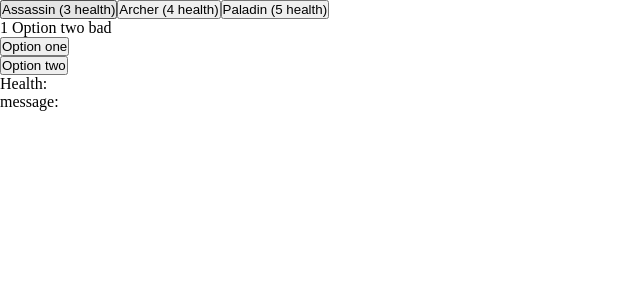
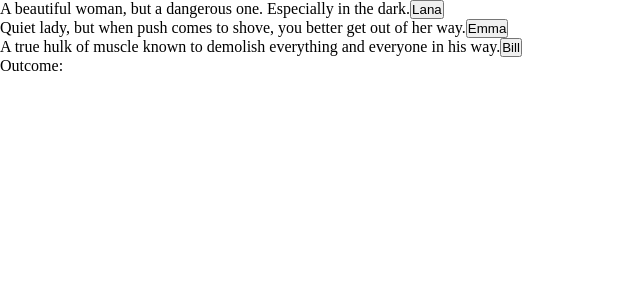
Before and after one commit to Villi5ta/adventure-game, a Next.js app: page / in a window 1280 px wide. Shown: the top 300 px of the page, without its empty margins (0-640 px from the left). Built offline with nearby package versions, Linux system fonts and the light colour scheme.

Commit message:
split game features to components, start of money, upgrade system

```diff
--- /dev/null
+++ b/components/CharacterSelector/CharacterSelector.tsx
@@ -0,0 +1,56 @@
+import React from "react";
+import styles from "./CharacterSelector.module.css";
+
+// eslint-disable-next-line react/prop-types
+const CharacterSelector = ({ setCharacter }) => {
+  type CharacterClassSelectType = {
+    name: string;
+    health: number;
+    money: number;
+  };
+
+  const characterClassSelect: CharacterClassSelectType[] = [
+    {
+      name: "Lana",
+      health: 3,
+      money: 10,
+    },
+    {
+      name: "Emma",
+      health: 4,
+      money: 7,
+    },
+    {
+      name: "Bill",
+      health: 5,
+      money: 6,
+    },
+  ];
+  return (
+    <div className={styles.characterBuilder}>
+      <div>
+        A beautiful woman, but a dangerous one. Especially in the dark.
+        <button onClick={() => setCharacter(characterClassSelect[0])}>
+          Lana
+        </button>
+      </div>
+
+      <div>
+        Quiet lady, but when push comes to shove, you better get out of her way.
+        <button onClick={() => setCharacter(characterClassSelect[1])}>
+          Emma
+        </button>
+      </div>
+
+      <div>
+        A true hulk of muscle known to demolish everything and everyone in his
+        way.
+        <button onClick={() => setCharacter(characterClassSelect[2])}>
+          Bill
+        </button>
+      </div>
+    </div>
+  );
+};
+
+export default CharacterSelector;
--- /dev/null
+++ b/components/Encounters/Encounters.tsx
@@ -0,0 +1,174 @@
+/* eslint-disable react/prop-types */
+import React, { useState } from "react";
+import styles from "./Encounters.module.css";
+
+type OptionType = {
+  text: string;
+  healthChange: number;
+  resultMessage: string;
+  upgradePointsReward: number;
+  moneyReward: number;
+};
+
+type EncounterType = {
+  question: string;
+  options: OptionType[];
+};
+
+const Encounters = ({
+  characterHealth,
+  setCharacterHealth,
+  characterMoney,
+  setCharacterMoney,
+  upgradePoints,
+  setUpgradePoints,
+  setResultMessage,
+}) => {
+  const [currentEncounter, setCurrentEncounter] = useState(0);
+  const [characterState, setCharacterState] = useState(true);
+
+  const optionClick = (
+    healthChange,
+    resultMessage,
+    upgradePointsReward,
+    moneyReward
+  ) => {
+    setResultMessage(resultMessage);
+
+    const updatedHealth = characterHealth + healthChange;
+    setCharacterHealth(updatedHealth);
+
+    console.log(healthChange);
+
+    const updateCharacterMoney = characterMoney + moneyReward;
+    setCharacterMoney(updateCharacterMoney);
+
+    const updatedUpgradePoints = upgradePoints + upgradePointsReward;
+    setUpgradePoints(updatedUpgradePoints);
+
+    if (updatedHealth <= 0) {
+      setCharacterState(false);
+    } else {
+      setCurrentEncounter((prev) => prev + 1);
+    }
+  };
+
+  const encounters: EncounterType[] = [
+    {
+      question:
+        "You're at the begin of your journey. Before setting off, you should decide if you'd rather work on your skills or equipment.",
+      options: [
+        {
+          text: "You decide to freshen up your combat moves (+2HP)",
+          healthChange: +2,
+          resultMessage:
+            "After wining a sparring match against a tree, you feel ready for whats ahead.",
+          upgradePointsReward: 1,
+          moneyReward: 0,
+        },
+        {
+          text: "Quality equipment is key, no farmer can do his job with broken plow (+2UP)",
+          healthChange: 0,
+          resultMessage:
+            "After looking through your equipment, you discover some weak points. You fix them.",
+          upgradePointsReward: 2,
+          moneyReward: 0,
+        },
+      ],
+    },
+    {
+      question:
+        "As is usual in Normandia, the second you begin traveling somewhere, a group of bandits come after you. Do you engage or bribe them?",
+      options: [
+        {
+          text: "FIGHT! They who do they think they are?",
+          healthChange: -4,
+          resultMessage:
+            "After a vicious fight, the bandits lay dead. You scour their bodies and find some money. Probably some other poor travelers.",
+          upgradePointsReward: 2,
+          moneyReward: 2,
+        },
+        {
+          text: "Pay them",
+          healthChange: 0,
+          resultMessage:
+            "You give them a part of hard earned money. They move on.",
+          upgradePointsReward: -2,
+          moneyReward: -2,
+        },
+      ],
+    },
+    {
+      question: "3 Option one bad",
+      options: [
+        {
+          text: "Option one",
+          healthChange: -1,
+          resultMessage: "eeeeeeeeeeee",
+          upgradePointsReward: 1,
+          moneyReward: 0,
+        },
+        {
+          text: "Option two",
+          healthChange: 0,
+          resultMessage: "fffffffff",
+          upgradePointsReward: 3,
+          moneyReward: 0,
+        },
+      ],
+    },
+  ];
+
+  const encounter = encounters[currentEncounter];
+
+  if (!characterState) {
+    setTimeout(() => {
+      location.reload();
+    }, 1500);
+    return <div className={styles.body}>You are dead, restarting game...</div>;
+  }
+
+  if (!encounter) {
+    location.reload();
+  }
+
+  return (
+    <div>
+      <div className={styles.storyScreen}>
+        <div className={styles.roundOne}>{encounter.question}</div>
+
+        <div className={styles.optionOne}>
+          <button
+            onClick={() =>
+              optionClick(
+                encounter.options[0].healthChange,
+                encounter.options[0].resultMessage,
+                encounter.options[0].upgradePointsReward,
+                encounter.options[0].moneyReward
+              )
+            }
+          >
+            {encounter.options[0].text}
+          </button>
+        </div>
+
+        <div className={styles.optionTwo}>
+          <button
+            onClick={() =>
+              optionClick(
+                encounter.options[1].healthChange,
+                encounter.options[1].resultMessage,
+                encounter.options[1].upgradePointsReward,
+                encounter.options[1].moneyReward
+              )
+            }
+          >
+            {encounter.options[1].text}
+          </button>
+        </div>
+      </div>
+    </div>
+  );
+};
+
+export default Encounters;
--- a/pages/index.tsx
+++ b/pages/index.tsx
@@ -1,137 +1,45 @@
 import styles from "../styles/Home.module.css";
 import React, { useState } from "react";
+import CharacterSelector from "../components/CharacterSelector/CharacterSelector";
+import Encounters from "../components/Encounters/Encounters";
 
 const Index = () => {
-  const [characterState, setCharacterState] = useState(true);
-  const [characterHealth, setCharacterHealth] = useState(null);
-  const [currentEncounter, setCurrentEncounter] = useState(0);
+  const [character, setCharacter] = useState(null);
+  const [playerHealth, setPlayerHealth] = useState(null);
+  const [playerMoney, setPlayerMoney] = useState(null);
+  const [playerUpgradePoints, setPlayerUpgradePoints] = useState(null);
   const [resultMessage, setResultMessage] = useState(true);
-
-  type CharacterClassSelectType = {
-    name: string;
-    health: number;
-  };
-
-  const characterClassSelect: CharacterClassSelectType[] = [
-    {
-      name: "Lana",
-      health: 3,
-    },
-    {
-      name: "Emma",
-      health: 4,
-    },
-    {
-      name: "Bill",
-      health: 5,
-    },
-  ];
-
-  const encounters = [
-    {
-      question: "1 Option two bad",
-      options: [
-        { text: "Option one", healthChange: 0, resultMessage: "aaaaaaaaaa" },
-        { text: "Option two", healthChange: -1, resultMessage: "bbbbbbbbb" },
-      ],
-    },
-    {
-      question: "2 Option two bad",
-      options: [
-        { text: "Option one", healthChange: +1, resultMessage: "aaaaaaaaaa" },
-        { text: "Option two", healthChange: -10, resultMessage: "bbbbbbbbb" },
-      ],
-    },
-    {
-      question: "3 Option one bad",
-      options: [
-        { text: "Option one", healthChange: -1, resultMessage: "aaaaaaaaaa" },
-        { text: "Option two", healthChange: 0, resultMessage: "bbbbbbbbb" },
-      ],
-    },
-  ];
-
-  const optionClick = (healthChange, resultMessage) => {
-    const optionMessage = resultMessage;
-    setResultMessage(optionMessage);
-
-    const updatedHealth = characterHealth + healthChange;
-    setCharacterHealth(updatedHealth);
-
-    if (updatedHealth <= 0) {
-      setCharacterState(false);
-    } else {
-      setCurrentEncounter((prev) => prev + 1);
-    }
-  };
-
-  if (!characterState) {
-    setTimeout(() => {
-      location.reload();
-    }, 1500);
-    return <div className={styles.body}>You are dead, restarting game...</div>;
-  }
-
-  const encounter = encounters[currentEncounter];
-
-  if (!encounter) {
-    location.reload();
-  }
 
   return (
     <div className={styles.body}>
-      <div className={styles.characterBuilder}>
-        <button
-          onClick={() => setCharacterHealth(characterClassSelect[0].health)}
-        >
-          {" "}
-          Assassin (3 health)
-        </button>
-        <button
-          onClick={() => setCharacterHealth(characterClassSelect[1].health)}
-        >
-          {" "}
-          Archer (4 health)
-        </button>
-        <button
-          onClick={() => setCharacterHealth(characterClassSelect[2].health)}
-        >
-          {" "}
-          Paladin (5 health)
-        </button>
+      <CharacterSelector setCharacter={setCharacter} />
+
+      {character && (
+        <Encounters
+          characterHealth={character.health}
+          setCharacterHealth={setPlayerHealth}
+          upgradePoints={playerUpgradePoints}
+          setUpgradePoints={setPlayerUpgradePoints}
+          characterMoney={character.money}
+          setCharacterMoney={setPlayerMoney}
+          setResultMessage={setResultMessage}
+        />
+      )}
+
+      <div className={styles.health}>
+        {character && (
+          <>Health: {!playerHealth ? character.health : playerHealth}</>
+        )}
       </div>
-
-      <div className={styles.storyScreen}>
-        <div className={styles.roundOne}>{encounter.question}</div>
+      <div className={styles.money}>
+        {character && (
+          <>Money: {!playerMoney ? character.money : playerMoney}</>
+        )}
       </div>
-
-      <div className={styles.optionOne}>
-        <button
-          onClick={() =>
-            optionClick(
-              encounter.options[0].healthChange,
-              encounter.options[0].resultMessage
-            )
-          }
-        >
-          {encounter.options[0].text}
-        </button>
+      <div className={styles.resultMessage}>Outcome: {resultMessage}</div>
+      <div className={styles.upgradePoints}>
+        {playerUpgradePoints && <>Upgrade points: {playerUpgradePoints}</>}
       </div>
-
-      <div className={styles.optionTwo}>
-        <button
-          onClick={() =>
-            optionClick(
-              encounter.options[1].healthChange,
-              encounter.options[1].resultMessage
-            )
-          }
-        >
-          {encounter.options[1].text}
-        </button>
-      </div>
-      <div className={styles.health}>Health: {characterHealth}</div>
-      <div className={styles.resultMessage}>message: {resultMessage}</div>
     </div>
   );
 };
```
Also changed, not shown: components/CharacterSelector/CharacterSelector.module.css (added), components/Encounters/Encounters.module.css (added), 1 other file (tests, documents, lock files or other folders).
